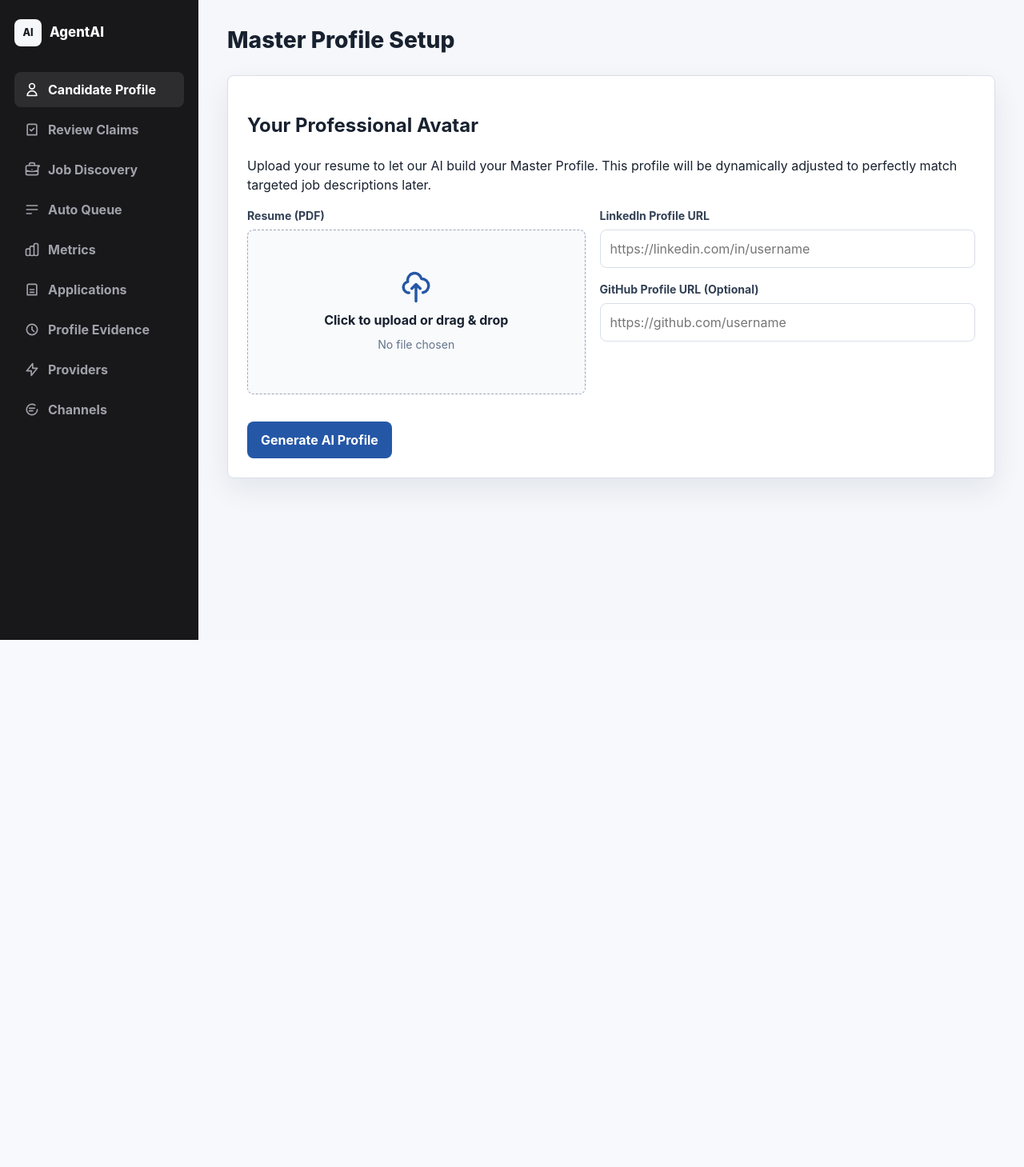
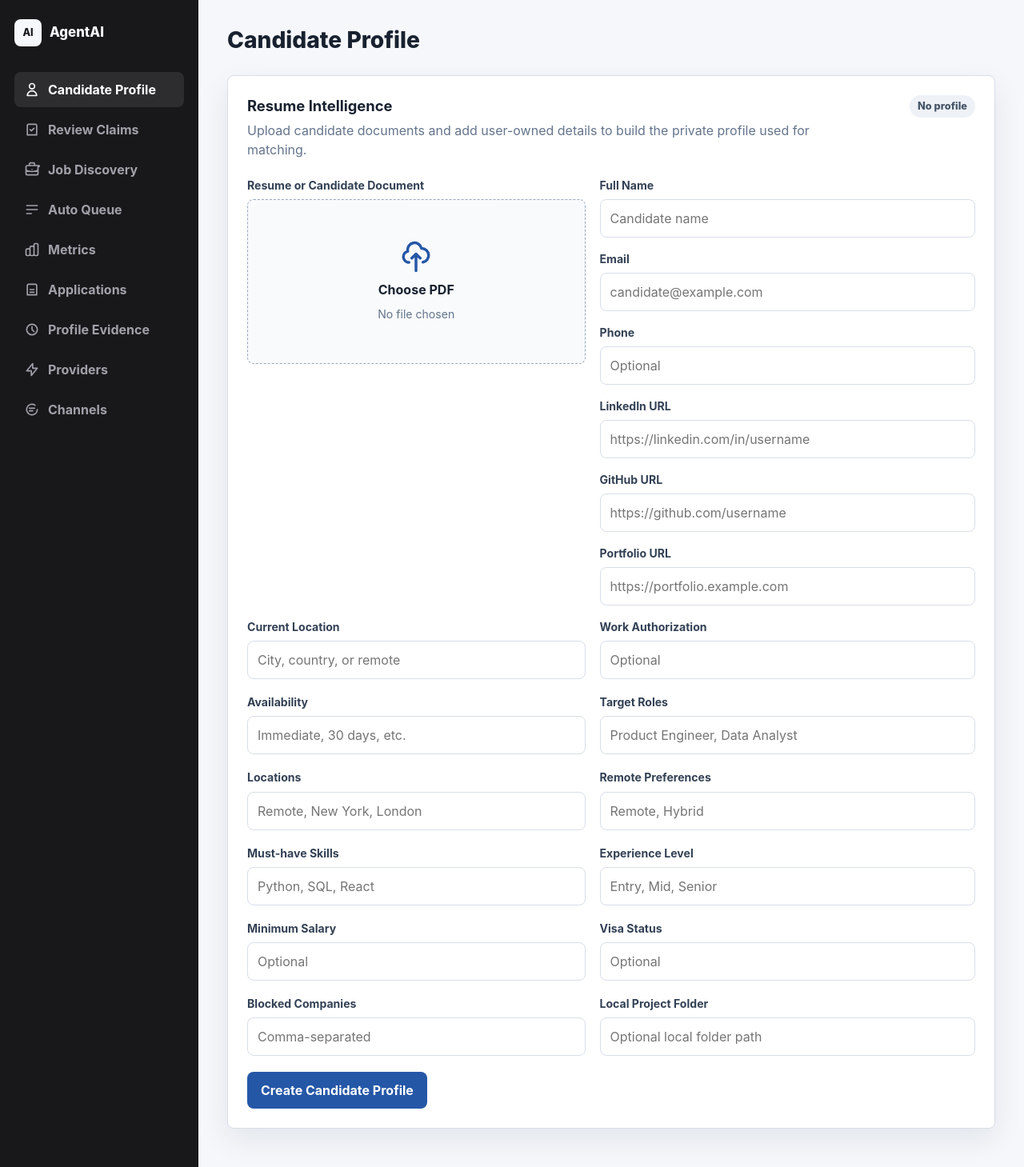
Before and after one commit to ArPaN-DS/JobScout-AI, a Django app: page / in a window 1280 px wide. Shown: the whole page at 80% size. Before the commit the page ends 800 px from the top, so only its background shows below. Run offline with Django 5.2, Linux system fonts and the light colour scheme.

Commit message:
chore: update templates/core/profile.html

```diff
--- a/templates/core/profile.html
+++ b/templates/core/profile.html
@@ -1,14 +1,20 @@
 {% extends 'base.html' %}
 
-{% block title %}Master Profile | AI Career Agent{% endblock %}
-{% block page_title %}Master Profile Setup{% endblock %}
+{% block title %}Candidate Profile | AI Career Agent{% endblock %}
+{% block page_title %}Candidate Profile{% endblock %}
 
 {% block content %}
-<div class="card premium-card">
-    <div class="card-header">
-        <h2>Your Professional Avatar</h2>
-        <p>Upload your resume to let our AI build your Master Profile. This profile will be dynamically adjusted to
-            perfectly match targeted job descriptions later.</p>
+<section class="panel">
+    <div class="panel-header">
+        <div>
+            <h2>Resume Intelligence</h2>
+            <p>Upload candidate documents and add user-owned details to build the private profile used for matching.</p>
+        </div>
+        {% if has_profile %}
+        <span class="status-pill success">Profile saved</span>
+        {% else %}
+        <span class="status-pill neutral">No profile</span>
+        {% endif %}
     </div>
 
     <form id="profile-form" class="modern-form" enctype="multipart/form-data">
@@ -16,9 +22,9 @@
 
         <div class="form-grid">
             <div class="form-group upload-group">
-                <label for="resume-upload">Resume (PDF)</label>
+                <label for="resume-upload">Resume or Candidate Document</label>
                 <div class="upload-area" id="drop-zone">
-                    <input type="file" id="resume-upload" name="resume" accept="application/pdf" class="file-input"
+                    <input type="file" id="resume-upload" name="resume" accept=".pdf,.docx,application/pdf,application/vnd.openxmlformats-officedocument.wordprocessingml.document" class="file-input"
                         required>
                     <div class="upload-content">
                         <svg class="upload-icon" fill="none" stroke="currentColor" viewBox="0 0 24 24">
@@ -26,47 +32,125 @@
                                 d="M7 16a4 4 0 01-.88-7.903A5 5 0 1115.9 6L16 6a5 5 0 011 9.9M15 13l-3-3m0 0l-3 3m3-3v12">
                             </path>
                         </svg>
-                        <span class="upload-text">Click to upload or drag & drop</span>
+                        <span class="upload-text">Choose PDF</span>
                         <span class="file-name" id="file-name-display">No file chosen</span>
                     </div>
                 </div>
             </div>
 
-            <div class="form-group links-group">
+            <div class="form-stack">
                 <div class="input-field">
-                    <label for="linkedin_url">LinkedIn Profile URL</label>
-                    <input type="url" id="linkedin_url" name="linkedin_url"
+                    <label for="full_name">Full Name</label>
+                    <input type="text" id="full_name" name="full_name" value="{{ candidate.full_name|default:'' }}"
+                        placeholder="Candidate name">
+                </div>
+
+                <div class="input-field">
+                    <label for="email">Email</label>
+                    <input type="email" id="email" name="email" value="{{ candidate.email|default:'' }}"
+                        placeholder="candidate@example.com">
+                </div>
+
+                <div class="input-field">
+                    <label for="phone">Phone</label>
+                    <input type="text" id="phone" name="phone" value="{{ candidate.phone|default:'' }}"
+                        placeholder="Optional">
+                </div>
+
+                <div class="input-field">
+                    <label for="linkedin_url">LinkedIn URL</label>
+                    <input type="url" id="linkedin_url" name="linkedin_url" value="{{ candidate.linkedin_url|default:'' }}"
                         placeholder="https://linkedin.com/in/username">
                 </div>
 
-                <div class="input-field mt-4">
-                    <label for="github_url">GitHub Profile URL (Optional)</label>
-                    <input type="url" id="github_url" name="github_url" placeholder="https://github.com/username">
+                <div class="input-field">
+                    <label for="github_url">GitHub URL</label>
+                    <input type="url" id="github_url" name="github_url" value="{{ candidate.github_url|default:'' }}"
+                        placeholder="https://github.com/username">
+                </div>
+
+                <div class="input-field">
+                    <label for="portfolio_url">Portfolio URL</label>
+                    <input type="url" id="portfolio_url" name="portfolio_url" value="{{ candidate.portfolio_url|default:'' }}"
+                        placeholder="https://portfolio.example.com">
                 </div>
             </div>
         </div>
 
-        <div class="form-actions mt-6">
-            <button type="submit" class="btn btn-primary btn-glow" id="extract-btn">
-                <span class="btn-text">Generate AI Profile</span>
+        <div class="form-grid">
+            <div class="input-field">
+                <label for="location">Current Location</label>
+                <input type="text" id="location" name="location" value="{{ candidate.location|default:'' }}"
+                    placeholder="City, country, or remote">
+            </div>
+            <div class="input-field">
+                <label for="work_authorization">Work Authorization</label>
+                <input type="text" id="work_authorization" name="work_authorization"
+                    value="{{ candidate.work_authorization|default:'' }}" placeholder="Optional">
+            </div>
+            <div class="input-field">
+                <label for="availability">Availability</label>
+                <input type="text" id="availability" name="availability" value="{{ candidate.availability|default:'' }}"
+                    placeholder="Immediate, 30 days, etc.">
+            </div>
+            <div class="input-field">
+                <label for="target_roles">Target Roles</label>
+                <input type="text" id="target_roles" name="target_roles" placeholder="Product Engineer, Data Analyst">
+            </div>
+            <div class="input-field">
+                <label for="locations">Locations</label>
+                <input type="text" id="locations" name="locations" placeholder="Remote, New York, London">
+            </div>
+            <div class="input-field">
+                <label for="remote_preferences">Remote Preferences</label>
+                <input type="text" id="remote_preferences" name="remote_preferences" placeholder="Remote, Hybrid">
+            </div>
+            <div class="input-field">
+                <label for="must_have_skills">Must-have Skills</label>
+                <input type="text" id="must_have_skills" name="must_have_skills" placeholder="Python, SQL, React">
+            </div>
+            <div class="input-field">
+                <label for="experience_level">Experience Level</label>
+                <input type="text" id="experience_level" name="experience_level" placeholder="Entry, Mid, Senior">
+            </div>
+            <div class="input-field">
+                <label for="min_salary">Minimum Salary</label>
+                <input type="text" id="min_salary" name="min_salary" placeholder="Optional">
+            </div>
+            <div class="input-field">
+                <label for="visa_status">Visa Status</label>
+                <input type="text" id="visa_status" name="visa_status" placeholder="Optional">
+            </div>
+            <div class="input-field">
+                <label for="blocked_companies">Blocked Companies</label>
+                <input type="text" id="blocked_companies" name="blocked_companies" placeholder="Comma-separated">
+            </div>
+            <div class="input-field">
+                <label for="local_project_path">Local Project Folder</label>
+                <input type="text" id="local_project_path" name="local_project_path"
+                    placeholder="Optional local folder path">
+            </div>
+        </div>
+
+        <div class="form-actions">
+            <button type="submit" class="btn btn-primary" id="extract-btn">
+                <span class="btn-text">Create Candidate Profile</span>
                 <span class="spinner hidden"></span>
             </button>
         </div>
     </form>
 
-    <div id="error-banner" class="mt-4 hidden"
-        style="background: rgba(239, 68, 68, 0.1); border-left: 4px solid #ef4444; padding: 1rem; border-radius: 4px; color: #ef4444; word-wrap: break-word;">
+    <div id="error-banner" class="alert error hidden">
         <strong>Error:</strong> <span id="error-text"></span>
     </div>
-</div>
+</section>
 
-<!-- Results Area -->
-<div id="results-area" class="mt-8 hidden">
-    <div class="card results-card">
-        <h3>Extracted Master Profile</h3>
-        <pre id="json-viewer" class="json-viewer"></pre>
+<section id="results-area" class="panel mt-6 hidden">
+    <div class="panel-header compact">
+        <h3>Candidate Profile JSON</h3>
     </div>
-</div>
+    <pre id="json-viewer" class="json-viewer"></pre>
+</section>
 {% endblock %}
 
 {% block scripts %}
@@ -80,11 +164,12 @@
         const spinner = extractBtn.querySelector('.spinner');
         const resultsArea = document.getElementById('results-area');
         const jsonViewer = document.getElementById('json-viewer');
+        const errorBanner = document.getElementById('error-banner');
+        const errorText = document.getElementById('error-text');
 
-        // Update file name display
-        fileInput.addEventListener('change', (e) => {
-            if (e.target.files.length > 0) {
-                fileNameDisplay.textContent = e.target.files[0].name;
+        fileInput.addEventListener('change', (event) => {
+            if (event.target.files.length > 0) {
+                fileNameDisplay.textContent = event.target.files[0].name;
                 fileNameDisplay.classList.add('has-file');
             } else {
                 fileNameDisplay.textContent = 'No file chosen';
@@ -92,48 +177,36 @@
             }
         });
 
-        // Form Submission via AJAX
-        form.addEventListener('submit', async (e) => {
-            e.preventDefault();
+        form.addEventListener('submit', async (event) => {
+            event.preventDefault();
 
-            // UI Loading state
-            btnText.textContent = "Extracting with Gemini...";
+            btnText.textContent = 'Extracting...';
             extractBtn.disabled = true;
             spinner.classList.remove('hidden');
             resultsArea.classList.add('hidden');
-
-            const formData = new FormData(form);
+            errorBanner.classList.add('hidden');
 
             try {
                 const response = await fetch('{% url "profile_setup" %}', {
                     method: 'POST',
-                    body: formData,
+                    body: new FormData(form),
                     headers: {
                         'X-CSRFToken': document.querySelector('[name=csrfmiddlewaretoken]').value
                     }
                 });
-
                 const data = await response.json();
 
-                if (response.ok) {
-                    // Show success
-                    document.getElementById('error-banner').classList.add('hidden');
-                    resultsArea.classList.remove('hidden');
-                    jsonViewer.textContent = JSON.stringify(data.data, null, 2);
-                } else {
-                    document.getElementById('error-banner').classList.remove('hidden');
-                    document.getElementById('error-text').textContent = data.error || ('Server error: ' + response.status);
-                    resultsArea.classList.add('hidden');
+                if (!response.ok) {
+                    throw new Error(data.error || `Server error: ${response.status}`);
                 }
 
+                resultsArea.classList.remove('hidden');
+                jsonViewer.textContent = JSON.stringify(data.data, null, 2);
             } catch (error) {
-                document.getElementById('error-banner').classList.remove('hidden');
-                document.getElementById('error-text').textContent = 'Network Error / Disconnected: ' + error.message;
-                resultsArea.classList.add('hidden');
-                console.error(error);
+                errorBanner.classList.remove('hidden');
+                errorText.textContent = error.message;
             } finally {
-                // Restore UI
-                btnText.textContent = "Generate AI Profile";
+                btnText.textContent = 'Create Candidate Profile';
                 extractBtn.disabled = false;
                 spinner.classList.add('hidden');
             }
```
